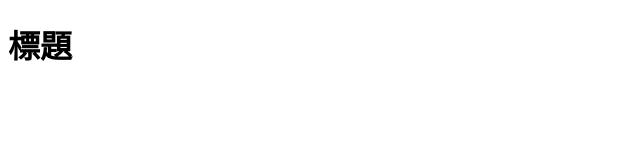
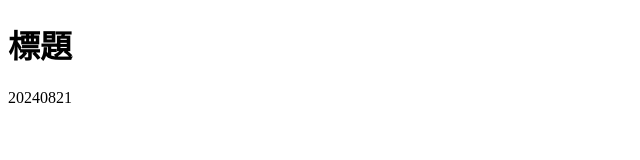
Before and after one commit to D1034422045/team0814, a plain HTML site: page index.html in a window 1280 px wide. Shown: the full height of the page, 0-640 px from the left. Drawn offline with Linux system fonts and the light colour scheme.

Commit message:
20240821

```diff
--- a/index.html
+++ b/index.html
@@ -7,5 +7,6 @@
 </head>
 <body>
     <h1>標題</h1>
+    <p>20240821</p>
 </body>
 </html>
```
